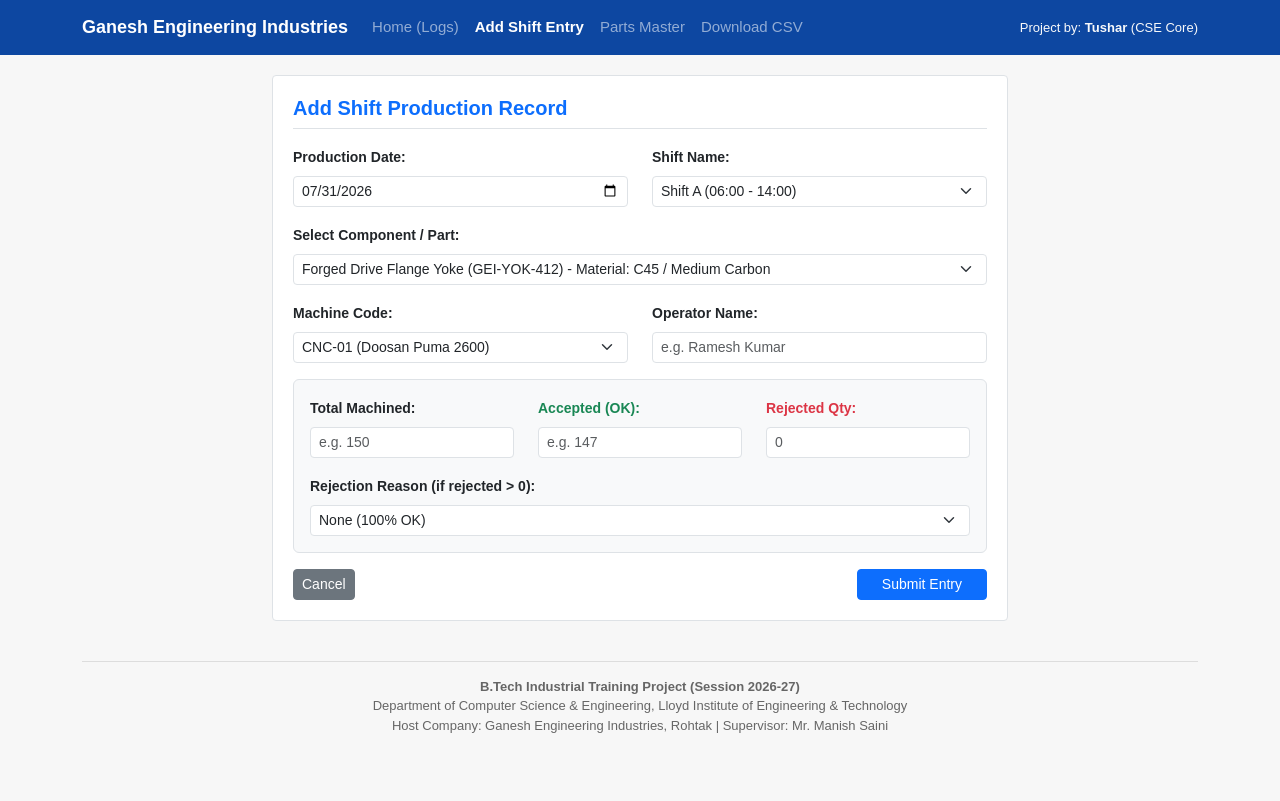
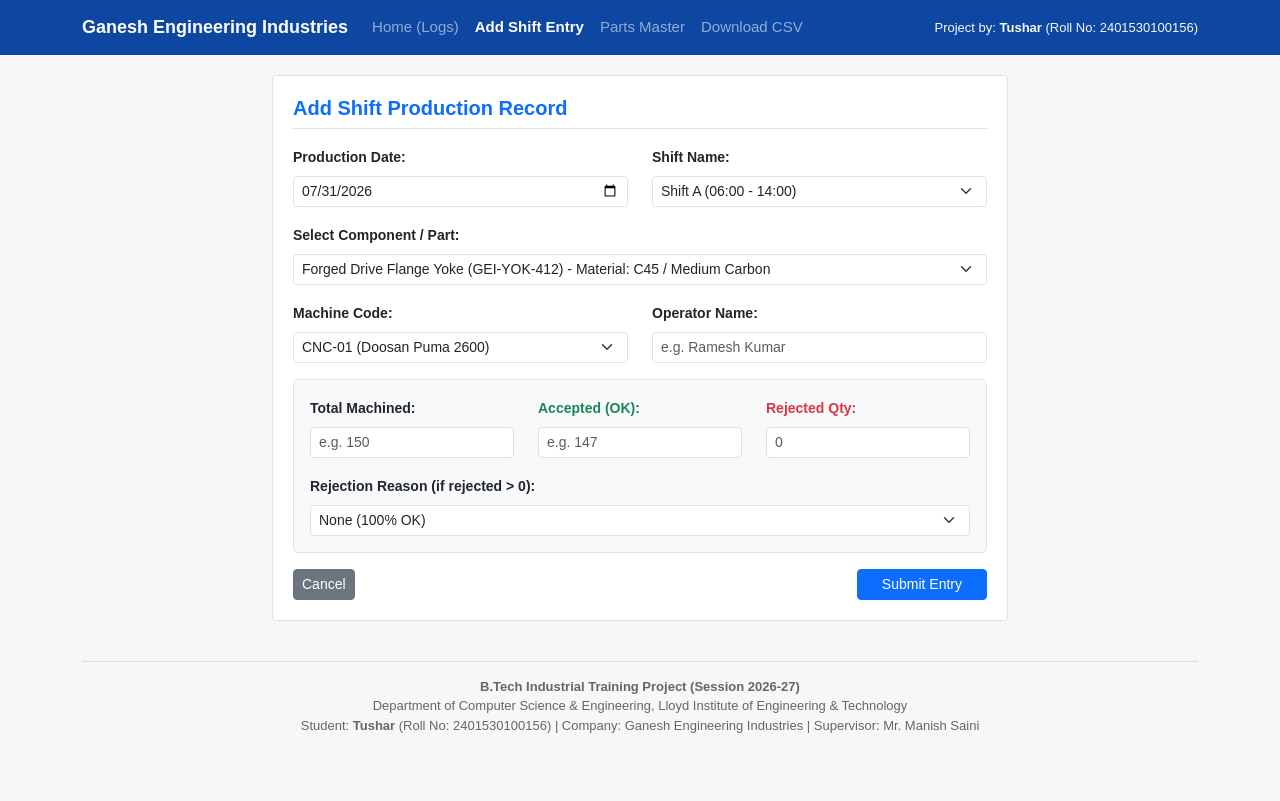
Before and after one commit to infostaygrid-hash/ganesh-engineering-portal, a Flask app: page /add_log in a window 1280 px wide. Run offline with Flask 3, Linux system fonts and the light colour scheme; data comes from the database, SQL or seed files in the repository.

Commit message:
Update official student roll number 2401530100156

```diff
--- a/templates/base.html
+++ b/templates/base.html
@@ -84,7 +84,7 @@
                     </li>
                 </ul>
                 <span class="navbar-text text-light" style="font-size: 13px;">
-                    Project by: <strong>Tushar</strong> (CSE Core)
+                    Project by: <strong>Tushar</strong> (Roll No: 2401530100156)
                 </span>
             </div>
         </div>
@@ -110,7 +110,7 @@
             <p>
                 <strong>B.Tech Industrial Training Project (Session 2026-27)</strong><br>
                 Department of Computer Science & Engineering, Lloyd Institute of Engineering & Technology<br>
-                Host Company: Ganesh Engineering Industries, Rohtak | Supervisor: Mr. Manish Saini
+                Student: <strong>Tushar</strong> (Roll No: 2401530100156) | Company: Ganesh Engineering Industries | Supervisor: Mr. Manish Saini
             </p>
         </div>
     </div>
```
